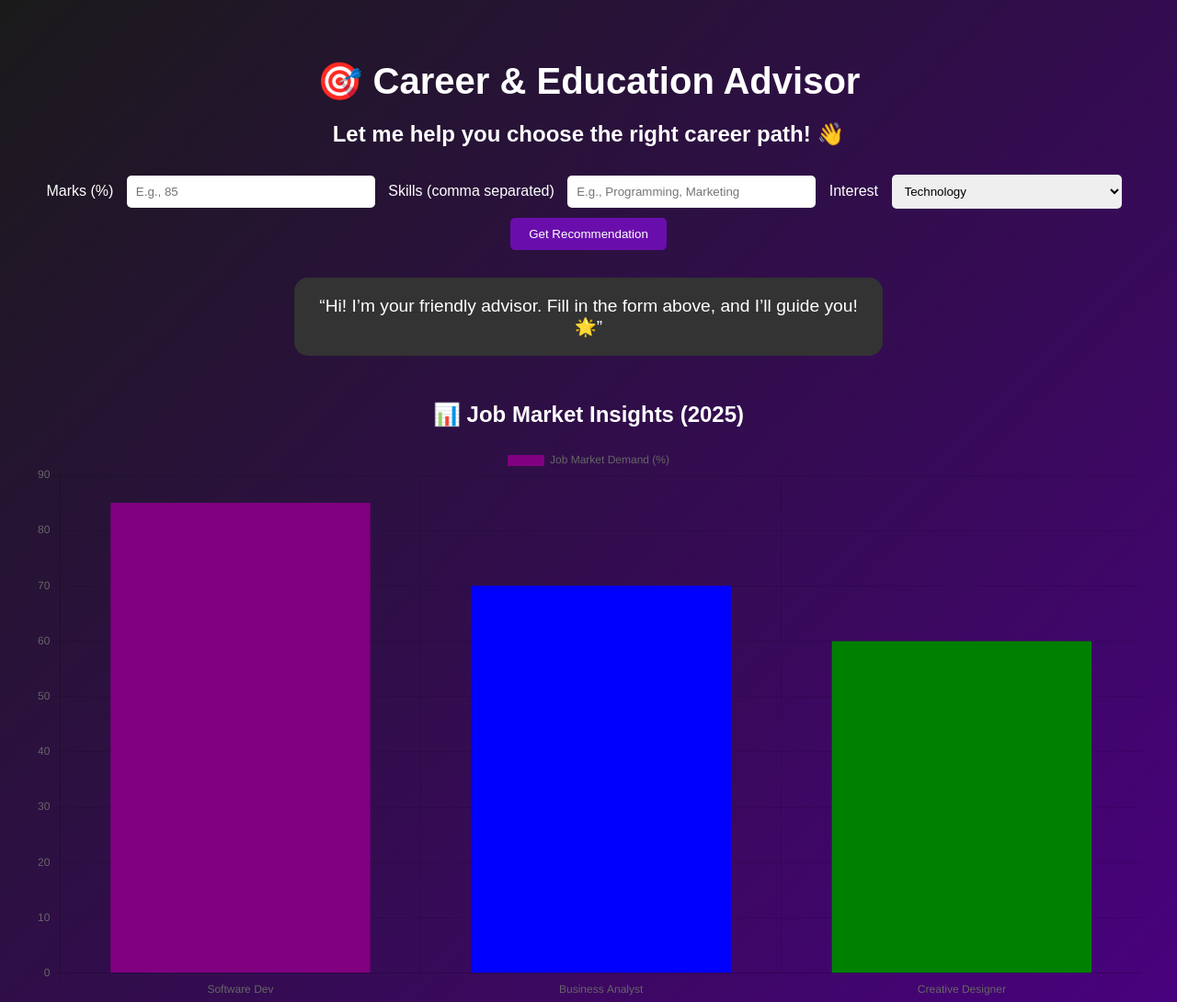
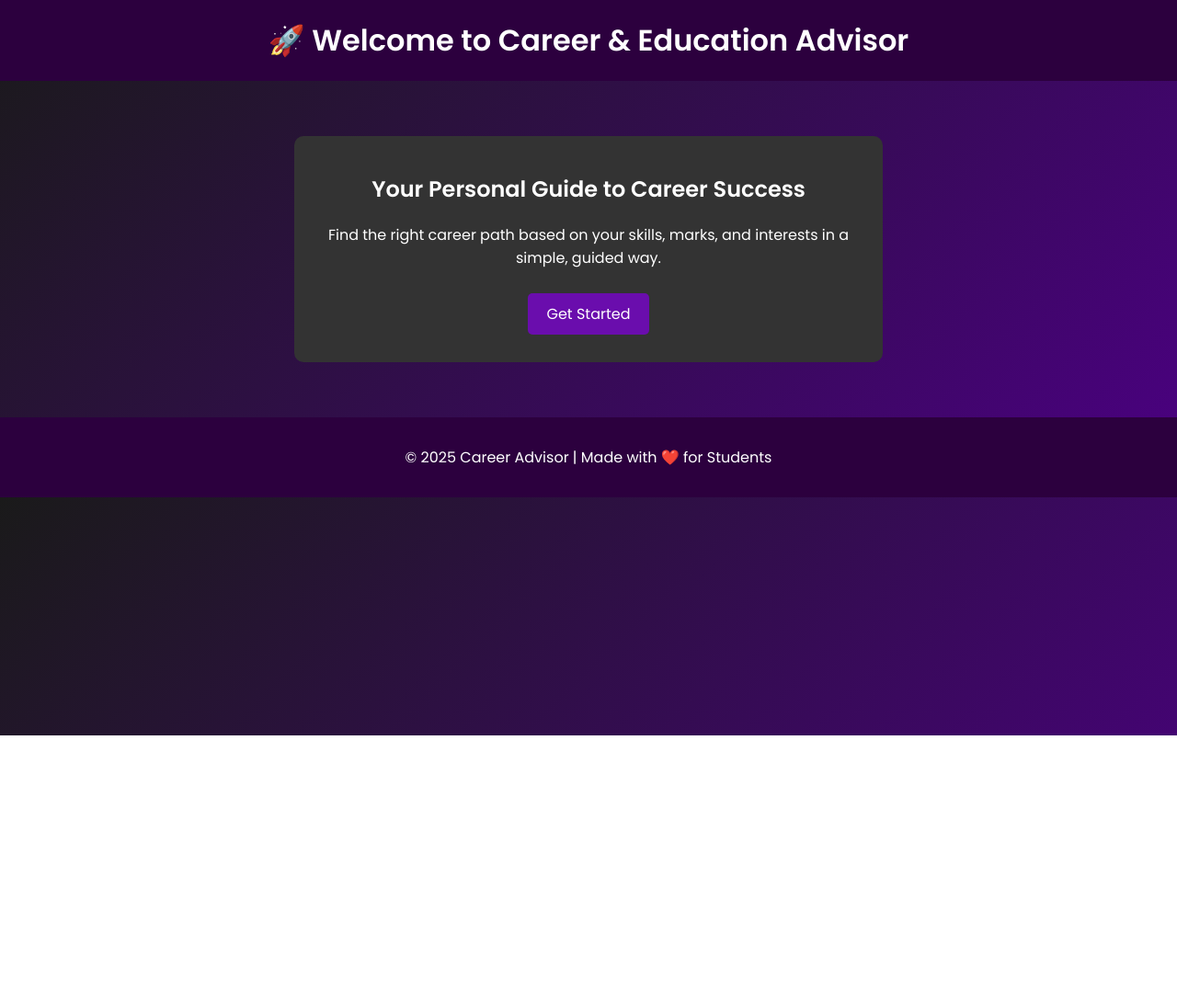
Before and after one commit to naveen-7-raj/one-stop-course-guidence, a plain HTML site: page index.html in a window 1280 px wide. Shown: the top 1090 px of the page at 92% size. After the commit the page ends 800 px from the top, so only its background shows below. Drawn offline with nearby package versions, Linux system fonts and the light colour scheme.

Commit message:
Refactor HTML structure and styles; remove unused launch configuration; add new pages for career recommendations and market trends

```diff
--- a/index.html
+++ b/index.html
@@ -4,55 +4,27 @@
 <head>
     <meta charset="UTF-8" />
     <meta name="viewport" content="width=device-width, initial-scale=1.0"/>
-    <title>Career & Education Advisor</title>
+    <title>Career Advisor - Welcome</title>
     <link rel="stylesheet" href="style.css"/>
-    <script src="https://cdn.jsdelivr.net/npm/chart.js"></script>
+    <link href="https://fonts.googleapis.com/css2?family=Poppins:wght@400;600&display=swap" rel="stylesheet">
 </head>
 
 <body>
     <header>
-        <h1>🎯 Career & Education Advisor</h1>
+        <h1>🚀 Welcome to Career & Education Advisor</h1>
     </header>
 
     <main>
-        <section class="form-section">
-            <h2>Let me help you choose the right career path! 👋</h2>
-
-            <form id="careerForm">
-                <label>Marks (%)</label>
-                <input type="number" id="marks" placeholder="E.g., 85" required />
-
-                <label>Skills (comma separated)</label>
-                <input type="text" id="skills" placeholder="E.g., Programming, Marketing" required />
-
-                <label>Interest</label>
-                <select id="interest" required>
-                    <option value="tech">Technology</option>
-                    <option value="business">Business</option>
-                    <option value="creative">Creative Arts</option>
-                </select>
-
-                <button type="submit">Get Recommendation</button>
-            </form>
-        </section>
-
-        <section class="ai-bubble" id="aiBubble">
-            “Hi! I’m your friendly advisor. Fill in the form above, and I’ll guide you! 🌟”
-        </section>
-
-        <section id="result"></section>
-
-        <section class="chart-section">
-            <h2>📊 Job Market Insights (2025)</h2>
-            <canvas id="marketChart" width="400" height="200"></canvas>
+        <section class="intro">
+            <h2>Your Personal Guide to Career Success</h2>
+            <p>Find the right career path based on your skills, marks, and interests in a simple, guided way.</p>
+            <a href="career.html" class="btn">Get Started</a>
         </section>
     </main>
 
     <footer>
-        <p>Made with ❤️ for Students</p>
+        <p>© 2025 Career Advisor | Made with ❤️ for Students</p>
     </footer>
-
-    <script src="script.js"></script>
 </body>
 
 </html>
--- a/script.js
+++ b/script.js
@@ -1,4 +1,4 @@
-document.getElementById('careerForm').addEventListener('submit', function(e) {
+document.getElementById('careerForm')?.addEventListener('submit', function(e) {
     e.preventDefault();
 
     const marks = parseInt(document.getElementById('marks').value);
@@ -10,24 +10,24 @@ document.getElementById('careerForm').addEventListener('submit', function(e) {
 
     if (marks >= 75 && interest === 'tech') {
         recommendation = '💼 Software Developer or Data Scientist';
-        roadmap = `1️⃣ Learn Python basics → 2️⃣ Build small projects → 3️⃣ Apply for internships`;
+        roadmap = `1️⃣ Learn Python basics → 2️⃣ Build Projects → 3️⃣ Apply for internships`;
     } else if (marks >= 65 && interest === 'business') {
         recommendation = '📊 Business Analyst or Digital Marketer';
-        roadmap = `1️⃣ Learn Excel & Business Analytics → 2️⃣ Take Digital Marketing course → 3️⃣ Build a case study`;
+        roadmap = `1️⃣ Learn Excel → 2️⃣ Digital Marketing Course → 3️⃣ Build case study`;
     } else {
         recommendation = '🎨 Content Creator or Graphic Designer';
-        roadmap = `1️⃣ Learn design tools (Canva, Photoshop) → 2️⃣ Build portfolio → 3️⃣ Apply for internships`;
+        roadmap = `1️⃣ Learn design tools → 2️⃣ Build portfolio → 3️⃣ Apply for internships`;
     }
 
-    document.getElementById('aiBubble').innerText = `✨ Based on your input, I suggest you pursue:`;
+    document.getElementById('aiBubble').innerText = `🌟 I suggest:`;
     document.getElementById('result').innerHTML = `
         <h3>${recommendation}</h3>
-        <p><strong>Simple Roadmap:</strong><br/>${roadmap}</p>
+        <p><strong>Roadmap:</strong> ${roadmap}</p>
     `;
 });
 
-// Market Trends Chart
-const ctx = document.getElementById('marketChart').getContext('2d');
+const ctx = document.getElementById('marketChart')?.getContext('2d');
+if (ctx) {
     new Chart(ctx, {
         type: 'bar',
         data: {
@@ -45,3 +45,4 @@ new Chart(ctx, {
             }
         }
     });
+}
--- a/style.css
+++ b/style.css
@@ -1,70 +1,67 @@
 body {
+    font-family: 'Poppins', sans-serif;
     background: linear-gradient(135deg, #1a1a1a, #4b0082);
-    color: #fff;
-    font-family: 'Poppins', sans-serif;
+    color: white;
+    margin: 0;
+    padding: 0;
     text-align: center;
+}
+
+header {
+    background: #2c003e;
+    padding: 20px;
+    font-weight: 600;
+}
+
+h1 {
+    margin: 0;
+    font-size: 2rem;
+}
+
+main {
     padding: 30px;
 }
 
-header h1 {
-    font-size: 2.5rem;
-    margin-bottom: 20px;
-}
-
-.form-section {
-    margin-bottom: 30px;
+.form-section, .intro, .roadmap-section, .chart-section {
+    margin: 30px auto;
+    max-width: 600px;
+    padding: 20px;
+    background: #333;
+    border-radius: 10px;
 }
 
 input, select {
+    display: block;
+    width: 90%;
+    margin: 15px auto;
     padding: 10px;
+    border-radius: 5px;
+    border: none;
+}
+
+button, .btn {
+    background: #6a0dad;
+    color: white;
+    padding: 10px 20px;
     margin: 10px;
     border-radius: 5px;
-    border: none;
-    width: 250px;
-    max-width: 90%;
+    text-decoration: none;
+    display: inline-block;
+    transition: background 0.3s ease;
 }
 
-button {
-    background: #6a0dad;
-    color: #fff;
-    padding: 10px 20px;
-    border-radius: 5px;
-    cursor: pointer;
-    border: none;
-    transition: background 0.3s;
-}
-
-button:hover {
+button:hover, .btn:hover {
     background: #9a4edd;
 }
 
 .ai-bubble {
-    background: #333;
+    background: #444;
+    padding: 15px;
+    margin: 20px auto;
     border-radius: 15px;
-    padding: 20px;
-    margin: 20px auto;
-    width: 80%;
-    max-width: 600px;
-    font-size: 1.2rem;
-    animation: fadeIn 1s ease-in;
-}
-
-@keyframes fadeIn {
-    from { opacity: 0; }
-    to { opacity: 1; }
-}
-
-#result {
-    margin-top: 20px;
-    font-size: 1.5rem;
-}
-
-.chart-section {
-    margin-top: 50px;
 }
 
 footer {
-    margin-top: 50px;
-    font-size: 0.9rem;
-    color: #ccc;
+    padding: 15px;
+    background: #2c003e;
 }
```
Also changed, not shown: carrer.html (added, +53 -0 lines), roadmap.html (added, +34 -0 lines), trends.html (added, +33 -0 lines). Lines whose indentation alone changed are shown as unchanged.
